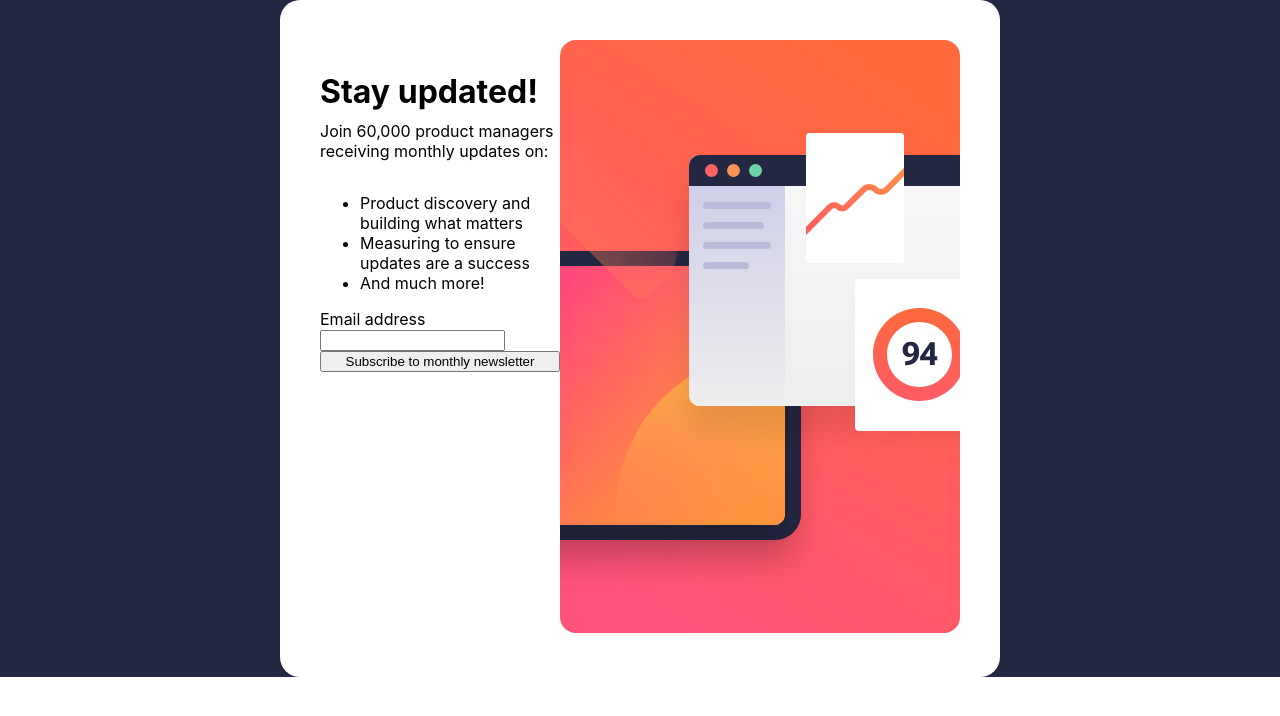
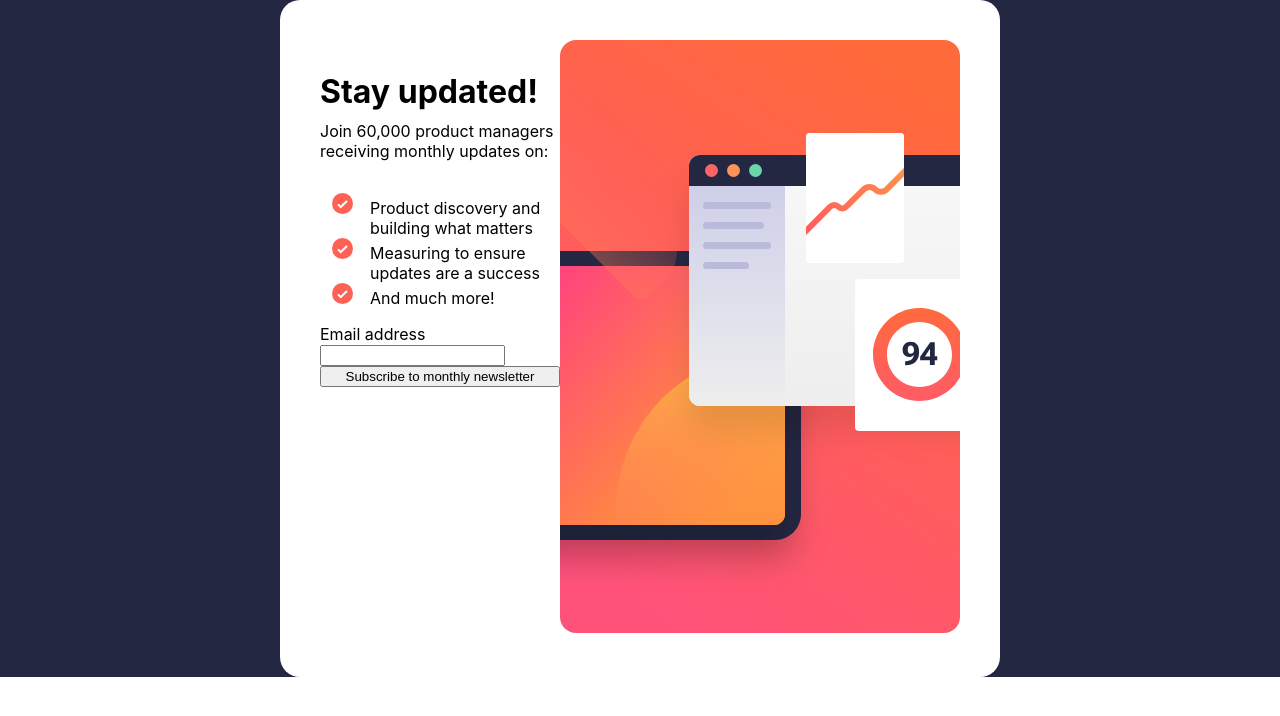
Before and after one commit to steven-mpawulo/newsletter-signup-form, a React (Create React App) app: page / in a window 1280 px wide. Shown: the top 716 px of the page. Built offline with nearby package versions, Linux system fonts and the light colour scheme.

Commit message:
converts bullet points to custom images and adds space between them and the text

```diff
--- a/src/components/NewsLetterSignUpForm.js
+++ b/src/components/NewsLetterSignUpForm.js
@@ -11,9 +11,9 @@ const NewsLetterSignUpForm = () => {
                 <p className='stay-updated-text'>Stay updated!</p>
                 <p className='product-managers-text'>Join 60,000 product managers receiving monthly updates on:</p>
                 <ul>
-                    <li>Product discovery and building what matters</li>
-                    <li>Measuring to ensure updates are a success</li>
-                    <li>And much more!</li>
+                    <li><span>Product discovery and building what matters</span></li>
+                    <li><span>Measuring to ensure updates are a success</span></li>
+                    <li><span>And much more!</span></li>
                 </ul>
                 <div className="email-input">
                     <label htmlFor="email">Email address</label>
--- a/src/styles/news_letter_signup_form.css
+++ b/src/styles/news_letter_signup_form.css
@@ -27,3 +27,12 @@
 .product-managers-text {
     margin-top: 10px;
 }
+
+ul {
+    list-style-image: url("../components/images/icon-list.svg");
+}
+
+span {
+    display: block;
+    margin-left: 10px;
+}
```
